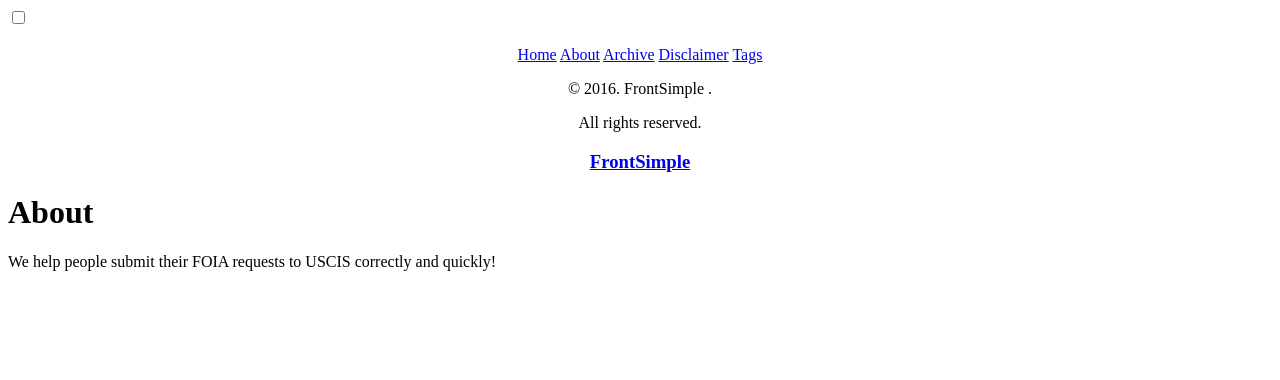
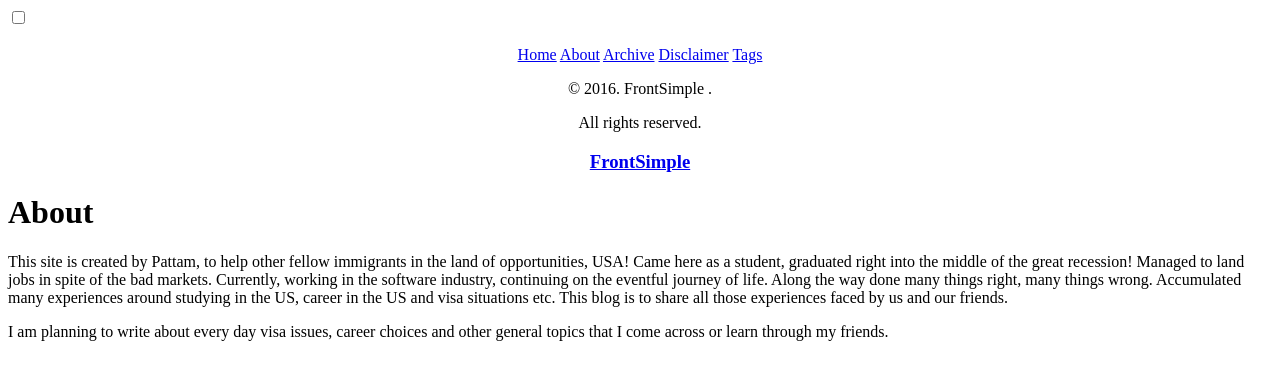
Before and after one commit to gitforwork2/gitforwork.github.io, a Jekyll site: the page built from about.md, in a window 1280 px wide. Shown: the top 380 px of the page. Built offline with Jekyll 4.4.1, drawn with Linux system fonts in a browser that asks for light colours.

Commit message:
Update about.md

```diff
--- a/about.md
+++ b/about.md
@@ -2,7 +2,11 @@
 layout: page
 title: About
 ---
-We help people submit their FOIA requests to USCIS correctly and quickly!
+This site is created by Pattam, to help other fellow immigrants in the land of opportunities, USA!
+Came here as a student, graduated right into the middle of the great recession! Managed to land jobs in spite of the bad markets.
+Currently, working in the software industry, continuing on the eventful journey of life. Along the way done many things right, many things wrong. Accumulated many experiences around studying in the US, career in the US and visa situations etc. This blog is to share all those experiences faced by us and our friends.
+
+I am planning to write about every day visa issues, career choices and other general topics that I come across or learn through my  friends.
 
 <br/>
 {% comment %}
```
